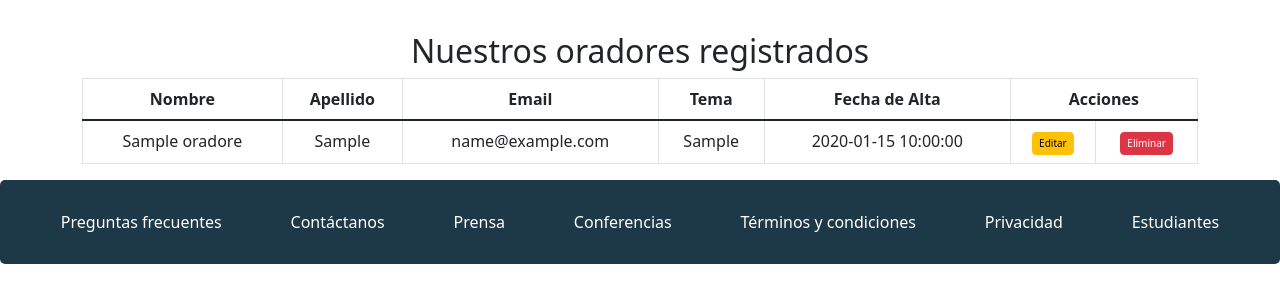
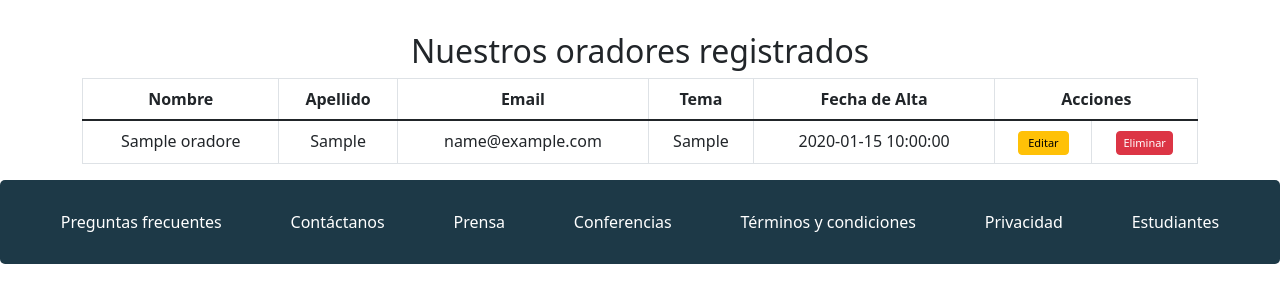
Before and after one commit to arielxct/Trabajo_Integrador_Final_WEB, a PHP site: page /oradores.php in a window 1280 px wide. Shown: the part 88-391 px from the top of the page. Run offline with PHP 8.4, Linux system fonts and the light colour scheme; tables that the repository leaves empty or names only in its code hold one stand-in row (values such as "Sample post"); a stand-in replaces the project's code that opens the database connection.

Commit message:
dejo funcionando crud completo y cambie unos pocos estilos del boton de guardar y editar para que se vean mejor

```diff
--- a/css/style.css
+++ b/css/style.css
@@ -439,6 +439,18 @@ input[type="button"]:hover {
       display: none;
     }
   }*/
+
+  /* Puedes ajustar el tamaño según tus necesidades */
+.guardar-btn, .btn-eliminar {
+  padding: 3px 6px;
+  font-size: 11px;
+}
+
+.btn-editar {
+  padding: 3px 9px;
+  font-size: 11px;
+}
+
 @media (max-width: 600px) {
   .col-25,
   .col-75,
--- a/oradores.php
+++ b/oradores.php
@@ -51,6 +51,7 @@ $result = $conn->query($sql);
                     <?php
                     if ($result->num_rows > 0) {
                         while ($row = $result->fetch_assoc()) {
+                            $id = $row['id'];
                             echo "<tr>";
                             echo "<td>" . $row['nombre'] . "</td>";
                             echo "<td>" . $row['apellido'] . "</td>";
@@ -58,8 +59,12 @@ $result = $conn->query($sql);
                             echo "<td>" . $row['tema'] . "</td>";
                             echo "<td>" . $row['fecha_alta'] . "</td>";
 
-                            echo "<td><button type='button' class='btn btn-warning'>Editar</button></td>";
-                            echo "<td><button type='button' class='btn btn-danger' data-id='" . $row['id'] . "' onclick='confirmarEliminar(this)'>Eliminar</button></td>";
+                            // Botón Editar y Guardar
+                            echo "<td>";
+                            echo "<button type='button' class='btn btn-warning btn-editar' data-id='$id'>Editar</button>";
+                            echo "<button type='button' class='btn btn-success btn-guardar guardar-btn' data-id='$id' style='display: none;'>Guardar</button>";
+                            echo "</td>";
+                            echo "<td><button type='button' class='btn btn-danger btn-eliminar' data-id='" . $row['id'] . "' onclick='confirmarEliminar(this)'>Eliminar</button></td>";
                             echo "</tr>";
                         }
                     } else {
```
Also changed, not shown: oradores.js (+50 -0 lines), procesador_oradores.php (+20 -2 lines).
